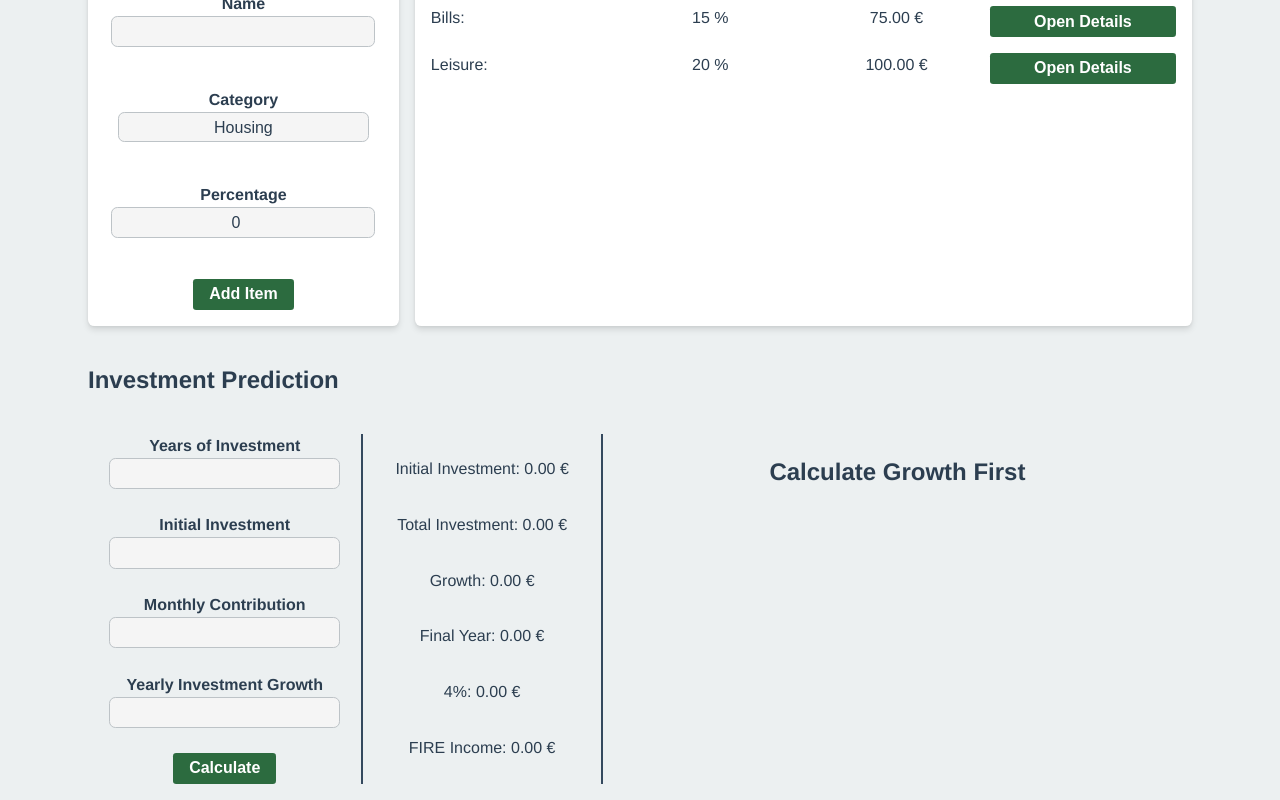
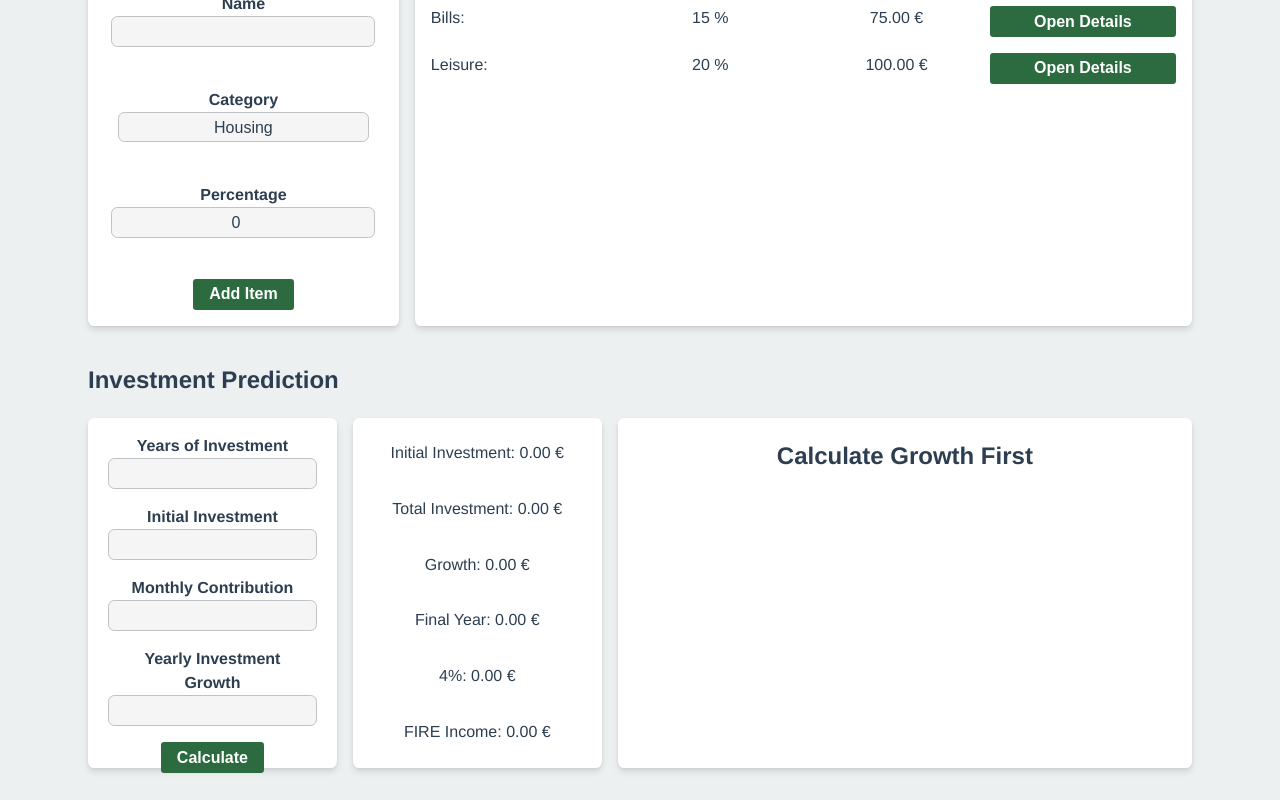
Before and after one commit to andrebarros7201/expense-tracker, a React (Vite) app: page / in a window 1280 px wide. Shown: the part 291-1091 px from the top of the page. Built offline with nearby package versions, Linux system fonts and the light colour scheme.

Commit message:
improve investments layout and style

```diff
--- a/src/components/investmentPrediction/components/investmentPredictionForm/investmentPredictionForm.module.scss
+++ b/src/components/investmentPrediction/components/investmentPredictionForm/investmentPredictionForm.module.scss
@@ -8,6 +8,10 @@
   gap: 1rem;
   justify-content: space-between;
   align-items: center;
+  padding: 1rem;
+  background-color: white;
+  box-shadow: $box-shadow;
+  border-radius: 0.4rem;
 }
 
 .form__field {
--- a/src/components/investmentPrediction/components/investmentPredictionResults/InvestmentPredictionResults.module.scss
+++ b/src/components/investmentPrediction/components/investmentPredictionResults/InvestmentPredictionResults.module.scss
@@ -8,8 +8,9 @@
   justify-content: space-evenly;
   gap: 0.5rem;
   height: 100%;
-  border-left: 2px solid $color-border-dark;
-  border-right: 2px solid $color-border-dark;
+  background-color: white;
+  border-radius: 0.4rem;
+  box-shadow: $box-shadow;
 
   @media (max-width: 1200px) {
     border-right: none;
--- a/src/components/investmentPrediction/components/investmentPredictionTable/investmentPredictionTable.module.scss
+++ b/src/components/investmentPrediction/components/investmentPredictionTable/investmentPredictionTable.module.scss
@@ -1,5 +1,10 @@
+@import "../../../../styles/main.scss";
+
 .table {
   grid-area: table;
   height: 100%;
   overflow-y: auto;
+  background-color: white;
+  border-radius: 0.4rem;
+  box-shadow: $box-shadow;
 }
--- a/src/components/investmentPrediction/investmentPrediction.module.scss
+++ b/src/components/investmentPrediction/investmentPrediction.module.scss
@@ -2,7 +2,6 @@
 
 .prediction__container {
   width: 100%;
-  padding: 1rem;
   display: grid;
   gap: 1rem;
   grid-template-columns: 1.3fr 1.3fr 3fr;
@@ -10,6 +9,7 @@
   grid-template-areas: "form results table";
   grid-auto-flow: row;
   box-sizing: border-box;
+  margin-bottom: 1rem;
 
   @media (max-width: 1200px) {
     grid-template-columns: 1fr 1fr;
```
